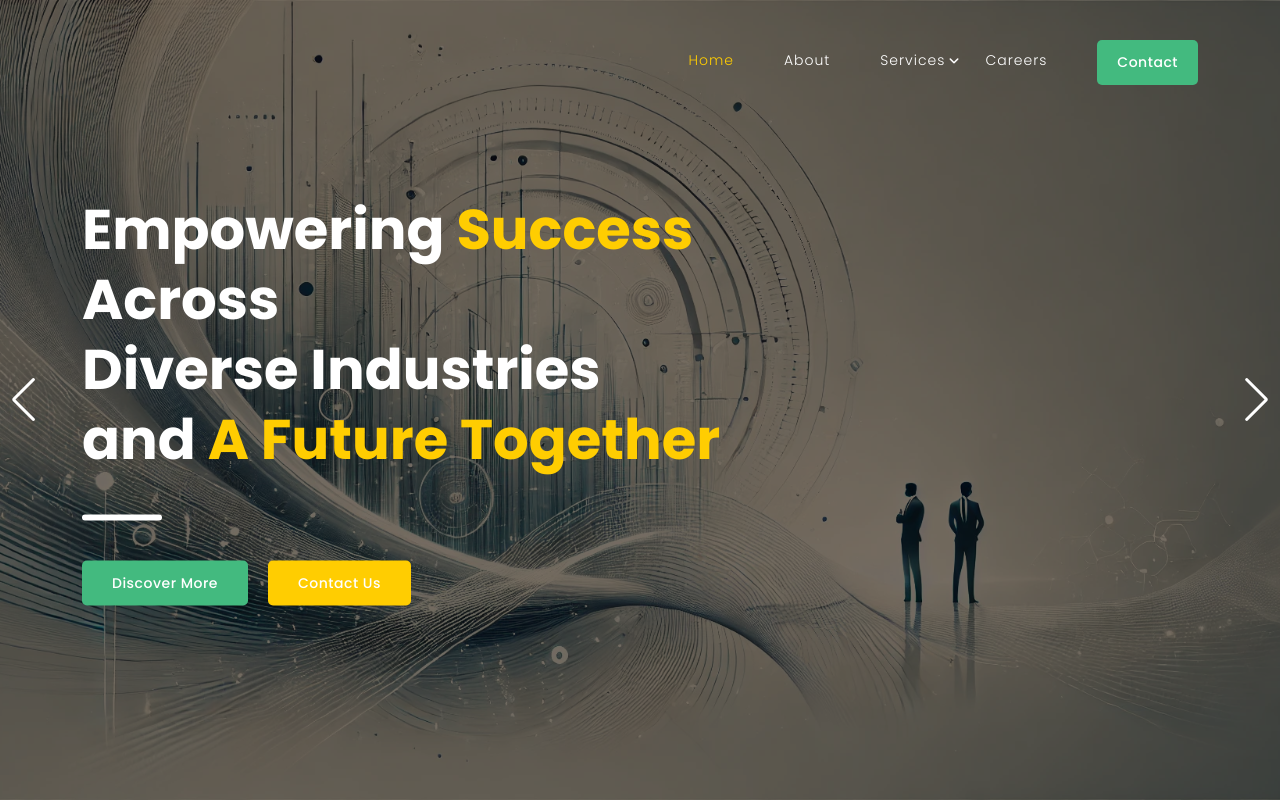
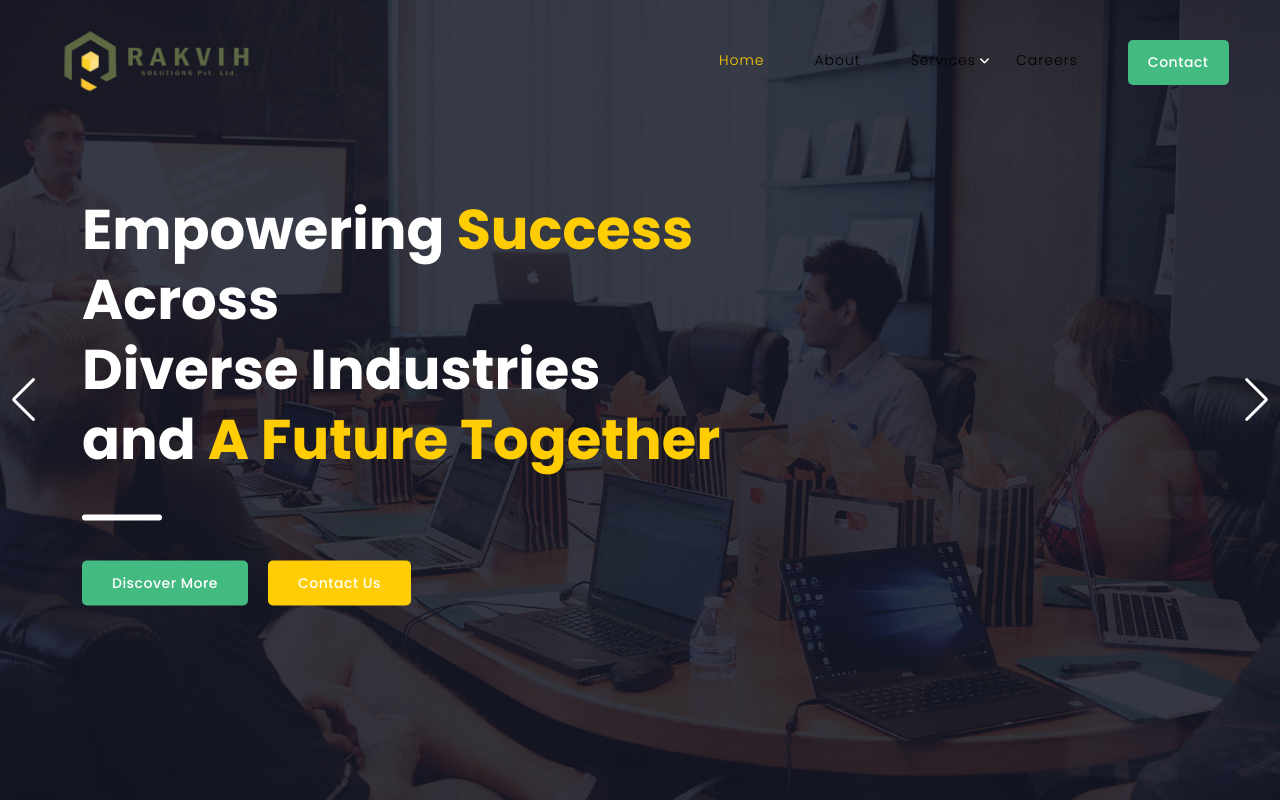
Before and after one commit to Chandru414/Rakvih, a plain HTML site: page index.html in a window 1280 px wide. Shown: the top 802 px of the page. Drawn offline with nearby package versions, Linux system fonts and the light colour scheme.

Commit message:
logo changes pushed

```diff
--- a/assets/css/templatemo-574-mexant.css
+++ b/assets/css/templatemo-574-mexant.css
@@ -232,7 +232,8 @@ header
 ---------------------------------------------
 */
 .background-header {
-  background-color: #212741;
+  /* background-color: #212741; */
+  background-color: #fff;
   height: 80px!important;
   position: fixed!important;
   top: 0!important;
@@ -279,7 +280,8 @@ header
 
 .background-header .main-nav .logo {
   line-height: 80px;
-  width: 160px;
+  /* width: 160px; */
+  width: 200px;
 }
 
 .background-header .nav {
@@ -313,7 +315,8 @@ header
   font-weight: 300;
   font-size: 14px;
   text-transform: capitalize;
-  color: #fff;
+  /* color: #fff; */
+  color:#000;
   -webkit-transition: all 0.3s ease 0s;
   -moz-transition: all 0.3s ease 0s;
   -o-transition: all 0.3s ease 0s;
@@ -326,6 +329,7 @@ header
 
 .header-area .main-nav .nav li:last-child a {
   font-size: 14px;
+  /* color: #fff; */
   color: #fff;
   background-color: var(--secondary);
   padding: 10px 20px !important;
--- a/index.html
+++ b/index.html
@@ -35,13 +35,13 @@ https://templatemo.com/tm-574-mexant
 
   <!-- ***** Header Area Start ***** -->
   <header class="header-area header-sticky">
-      <div class="container">
+      <div class="container" style="max-width: 1201px;">
           <div class="row">
               <div class="col-12">
                   <nav class="main-nav">
                       <!-- ***** Logo Start ***** -->
                       <a href="index.html" class="logo">
-                          <!-- <img src="assets/images/logo.png" alt=""  style="height: 50px;"> -->
+                          <img src="assets/images/logo1.png" alt=""  style="height: 70px;">
                       </a>
                       <!-- ***** Logo End ***** -->
                       <!-- ***** Menu Start ***** -->
@@ -68,7 +68,7 @@ https://templatemo.com/tm-574-mexant
                                 <li><a href="Training_Placements.html">Training & Placements</a></li>
                                 <li><a href="MaterialStationaries.html">Material & Stationaries</a></li>
                                 <li><a href="StocksAndFinance.html">Stocks & Finance</a></li>
-                                <li><a href="Clothing.html">Clothing</a></li>
+                                <li><a href="Clothing.html">Clothing & Accessories</a></li>
                             </ul>
                         </li>
                           <!-- <li class="scroll-to-section"><a href="#testimonials">Careers</a></li> -->
@@ -90,8 +90,9 @@ https://templatemo.com/tm-574-mexant
   <div class="swiper-container" id="top">
     <div class="swiper-wrapper">
       <div class="swiper-slide">
-        <div class="slide-inner" style="background-image:url(assets/images/AI/homeLander1.webp);background-color: rgba(102, 92, 82, 0.9);
-  background-blend-mode: multiply;">
+        <!-- <div class="slide-inner" style="background-image:url(assets/images/AI/homeLander1.webp);background-color: rgba(102, 92, 82, 0.9);
+  background-blend-mode: multiply;"> -->
+  <div class="slide-inner"  style="background-image:url(assets/images/slide-01.jpg)">
           <div class="container">
             <div class="row">
               <div class="col-lg-8">
@@ -115,8 +116,9 @@ https://templatemo.com/tm-574-mexant
         </div>
       </div>
       <div class="swiper-slide">
-        <div class="slide-inner" style="background-image:url(assets/images/AI/homeLander2.webp);background-color: rgba(102, 92, 82, 0.9);
-  background-blend-mode: multiply;">
+        <!-- <div class="slide-inner" style="background-image:url(assets/images/AI/homeLander2.webp);background-color: rgba(102, 92, 82, 0.9);
+  background-blend-mode: multiply;"> -->
+  <div class="slide-inner"  style="background-image:url(assets/images/slide-02.jpg)">
           <div class="container">
             <div class="row">
               <div class="col-lg-8">
@@ -140,8 +142,9 @@ https://templatemo.com/tm-574-mexant
         </div>
       </div>
       <div class="swiper-slide">
-        <div class="slide-inner" style="background-image:url(assets/images/AI/homeLander3.webp);background-color: rgba(102, 92, 82, 0.9);
-  background-blend-mode: multiply;">
+        <!-- <div class="slide-inner" style="background-image:url(assets/images/AI/homeLander3.webp);background-color: rgba(102, 92, 82, 0.9);
+  background-blend-mode: multiply;"> -->
+  <div class="slide-inner"  style="background-image:url(assets/images/slide-03.jpg)">
           <div class="container">
             <div class="row">
               <div class="col-lg-8">
```
Also changed, not shown: Certifications.html (+3 -3 lines), Clothing.html (+4 -4 lines), Constructions.html (+3 -3 lines), Digital_Marketing.html (+3 -3 lines), HR_Solutions.html (+3 -3 lines), MaterialStationaries.html (+3 -3 lines), RCM.html (+3 -3 lines), StocksAndFinance.html (+3 -3 lines), Training_Placements.html (+3 -3 lines), about-us.html (+3 -3 lines), contact-us.html (+3 -3 lines), our-services.html (+2 -2 lines), assets/images/logo1.png (added).
